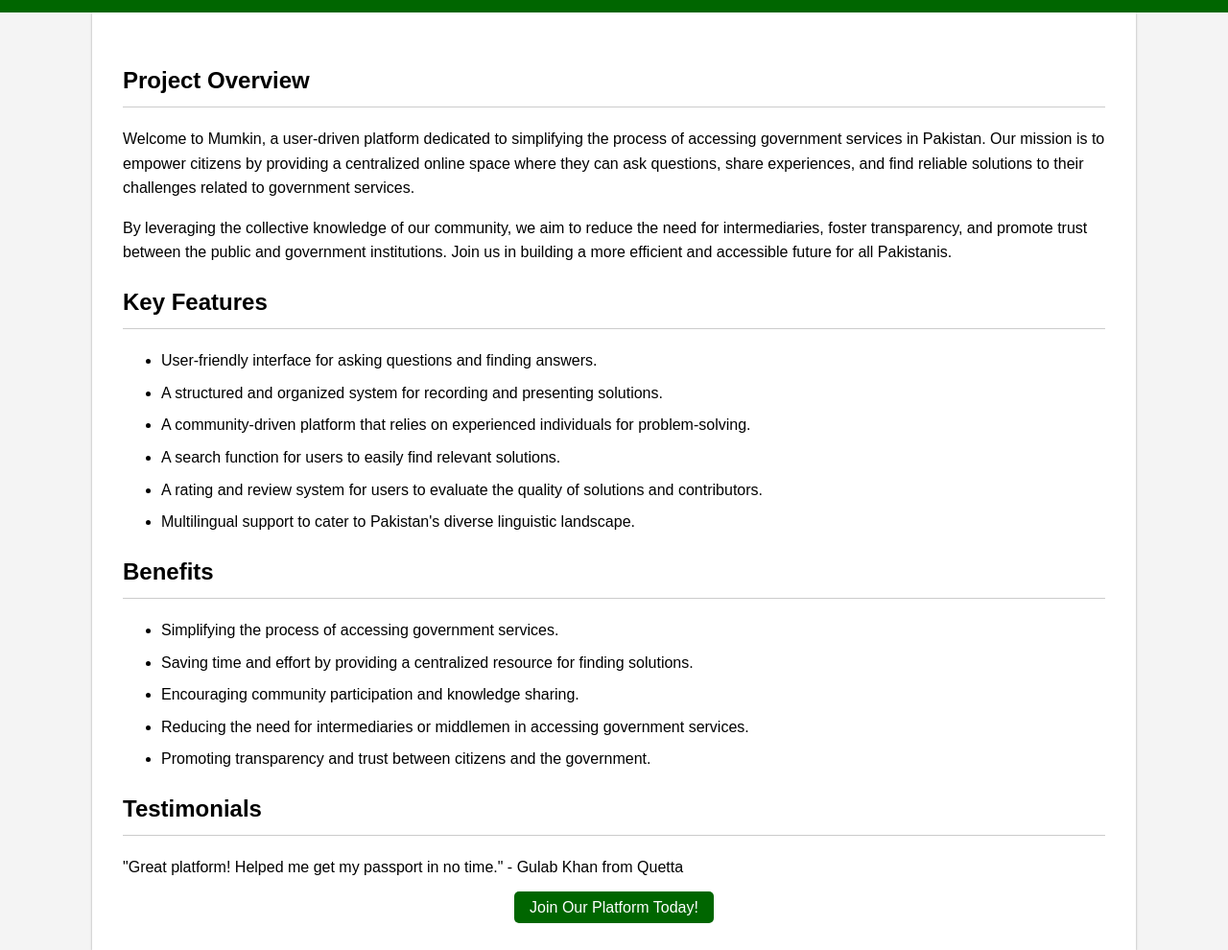
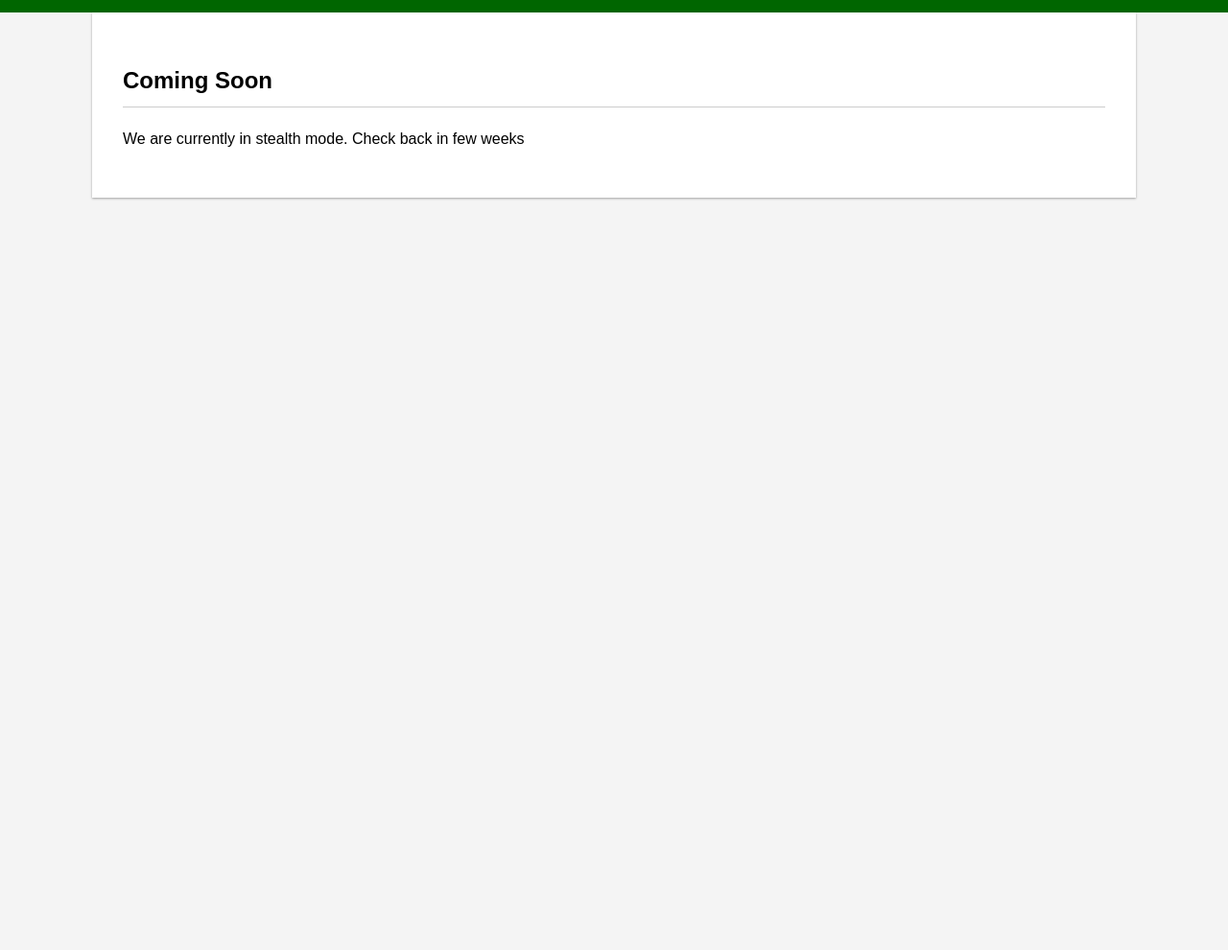
Before and after one commit to Digital-Prosperity-Foundation/mumkin.pk, a plain HTML site: page index.html in a window 1280 px wide. Shown: the part 101-1091 px from the top of the page at 96% size. After the commit the page ends 800 px from the top, so only its background shows below. Drawn offline with Linux system fonts and the light colour scheme.

Commit message:
Update index.html

```diff
--- a/index.html
+++ b/index.html
@@ -80,35 +80,8 @@
   </header>
   <main>
     <div class="container">
-      <h2>Project Overview</h2>
-      <p>Welcome to Mumkin, a user-driven platform dedicated to simplifying the process of accessing government services in Pakistan. Our mission is to empower citizens by providing a centralized online space where they can ask questions, share experiences, and find reliable solutions to their challenges related to government services.</p>
-      <p>By leveraging the collective knowledge of our community, we aim to reduce the need for intermediaries, foster transparency, and promote trust between the public and government institutions. Join us in building a more efficient and accessible future for all Pakistanis.</p>
-
-      <h2>Key Features</h2>
-      <ul>
-        <li>User-friendly interface for asking questions and finding answers.</li>
-        <li>A structured and organized system for recording and presenting solutions.</li>
-        <li>A community-driven platform that relies on experienced individuals for problem-solving.</li>
-        <li>A search function for users to easily find relevant solutions.</li>
-        <li>A rating and review system for users to evaluate the quality of solutions and contributors.</li>
-        <li>Multilingual support to cater to Pakistan's diverse linguistic landscape.</li>
-      </ul>
-
-      <h2>Benefits</h2>
-      <ul>
-        <li>Simplifying the process of accessing government services.</li>
-        <li>Saving time and effort by providing a centralized resource for finding solutions.</li>
-        <li>Encouraging community participation and knowledge sharing.</li>
-        <li>Reducing the need for intermediaries or middlemen in accessing government services.</li>
-        <li>Promoting transparency and trust between citizens and the government.</li>
-      </ul>
-
-      <h2>Testimonials</h2>
-      <p>"Great platform! Helped me get my passport in no time." - Gulab Khan from Quetta</p>
-
-      <div class="cta">
-        <a href="#">Join Our Platform Today!</a>
-      </div>
+      <h2>Coming Soon</h2>
+      <p>We are currently in stealth mode. Check back in few weeks</p>
     </div>
   </main>
 </body>
```
